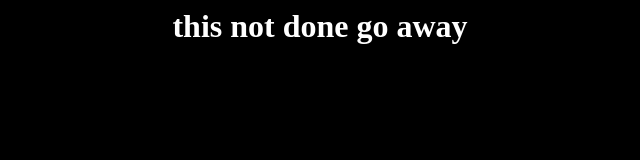
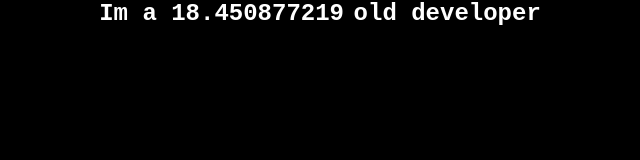
Before and after one commit to brandonzx3/portfolio, a website: page client/index.html in a window 1280 px wide. Shown: the whole page, without its empty margins (320-960 px from the left). Drawn offline with Linux system fonts and the light colour scheme.

Commit message:
made things work

```diff
--- a/client/index.css
+++ b/client/index.css
@@ -1,7 +1,19 @@
 body {
     background-color: black;
+    color: white;
+    font-family: 'Inconsolata', monospace;
+    margin: 0;
+    overflow: hidden;
 }
-h1 {
-    color: white;
+
+#main {
     text-align: center;
+	margin: 0;
+	cursor: default;
 }
+
+#age {
+    display: inline-block;
+    width: 7em;
+    text-align: left;
+}
--- a/client/index.html
+++ b/client/index.html
@@ -1,11 +1,12 @@
 <html>
     <head>
-        <title>Titles</title>
+        <title>Brandonzx3.dev</title>
         <link rel="stylesheet" href="index.css">
     </head>
     <body>
-        <h1>
-            this not done go away
-        </h1>
+        <div id="main">
+            <h2>Im a <span id="age"></span> old developer</h2>
+        </div>
     </body>
+    <script src="js/age.js"></script>
 </html>
--- /dev/null
+++ b/client/js/age.js
@@ -0,0 +1,14 @@
+let ageEL = document.getElementById("age");
+
+
+var age, daysBetweenDates;
+daysBetweenDates = function(d1, d2) {
+  var diffDays, oneDay;
+  oneDay = 24 * 60 * 60 * 1000;
+  diffDays = (d2 - Date.parse(d1)) / oneDay;
+  return diffDays;
+};
+
+setInterval(() => {
+    ageEL.innerHTML = (daysBetweenDates('Jun 12, 2003 14:48:00', new Date()) / 365).toString().substring(0, 12);
+});
```
Also changed, not shown: 1 other file.
